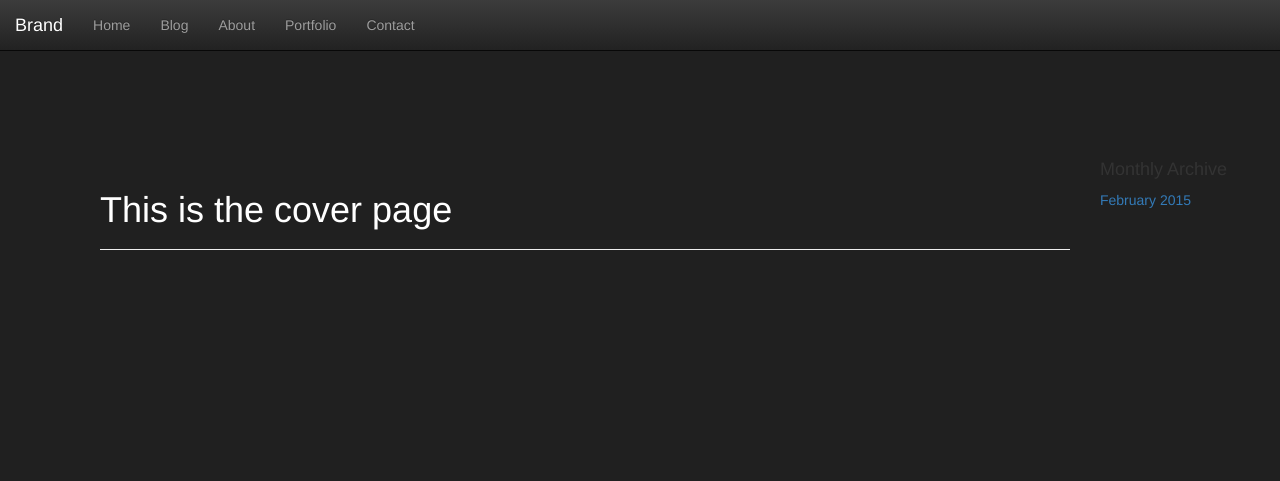
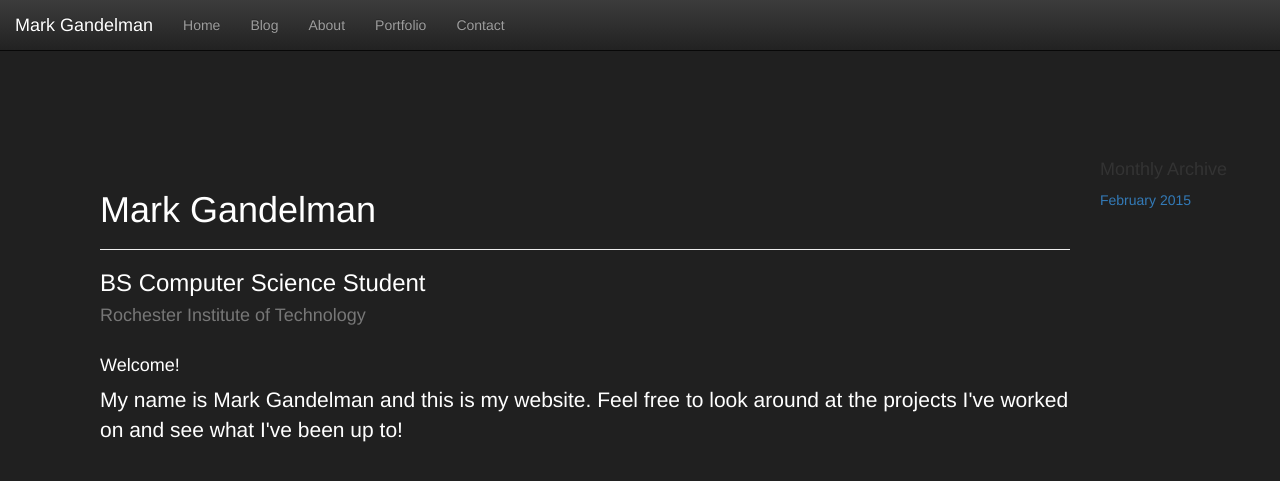
Before and after one commit to mvg2967/mywebsite, a Django app: page /blog/ in a window 1280 px wide. Shown: the top 481 px of the page. Run offline with Django 3.2, Linux system fonts and the light colour scheme; data comes from the database, SQL or seed files in the repository; both versions use the stored data as it was after the commit; some libraries are stand-ins or nearby versions.

Commit message:
init commit

```diff
--- a/templates/blog/base.html
+++ b/templates/blog/base.html
@@ -22,7 +22,7 @@
                 <span class="icon-bar"></span>
                 <span class="icon-bar"></span>
             </button>
-            <a href="/blog/" class="navbar-brand">Brand</a>
+            <a href="/blog/" class="navbar-brand">Mark Gandelman</a>
         </div>
         <!-- Collection of nav links, forms, and other content for toggling -->
         <div id="navbarCollapse" class="collapse navbar-collapse">
--- a/templates/blog/blog.html
+++ b/templates/blog/blog.html
@@ -9,7 +9,7 @@
                 <p class="lead">{{post.posted}}</p>
 
                 <p style="color:white" class="content">{{post.body}}</p>
-                <div class="commentlink"><a href="/blog/view_post/{{post.slug}}">{{comment}} Comments</a></div>
+                <div class="commentlink"><a href="/blog/view_post/{{post.slug}}">Comments</a></div>
             <div class="taglink">Tags: <a href="/blog/tag/{{post.tag.slug}}">{{post.tag}}</a></div>
             <hr />
             </article>
--- a/templates/blog/index.html
+++ b/templates/blog/index.html
@@ -4,8 +4,15 @@
 {% block content %}
 	<div class="inner cover">
         <div class="page-header">
-        <h1 style="color:white;">This is the cover page</h1>
+        <h1 style="color:white;">Mark Gandelman</h1>
       </div>
+
+      <h3 class="cover-heading" style="color:white">BS Computer Science Student</h3>
+            <h4 class="text-muted">Rochester Institute of Technology</h4>
+
+            <h4 style="color:white"></br>Welcome!</h4>
+            <p class="lead" style="color:white">My name is Mark Gandelman and this is my website. Feel free to look around
+            at the projects I've worked on and see what I've been up to!</p>
 
 
     </div>
```
Also changed, not shown: db.sqlite3.
